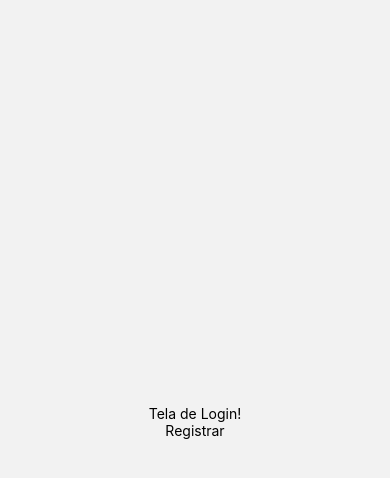
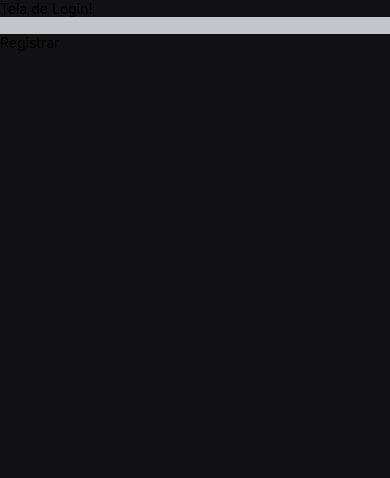
Before and after one commit to thalisson-danelon/dt-money-app, a React Native app: screen /Login in a window 390 px wide. Shown: the top 478 px of the page. Built offline with nearby package versions, Linux system fonts and the light colour scheme.

Commit message:
feat: add keyboard-aware login container

```diff
--- /dev/null
+++ b/src/components/DismissKeyboardView/index.tsx
@@ -0,0 +1,20 @@
+import { FC, PropsWithChildren } from "react";
+import {
+  Keyboard,
+  KeyboardAvoidingView,
+  ScrollView,
+  TouchableWithoutFeedback,
+} from "react-native";
+import { SafeAreaView } from "react-native-safe-area-context";
+
+export const DismissKeyboardView: FC<PropsWithChildren> = ({ children }) => {
+  return (
+    <SafeAreaView className="flex-1 bg-background-primary">
+      <TouchableWithoutFeedback onPress={Keyboard.dismiss}>
+        <KeyboardAvoidingView behavior="padding" className="flex-1">
+          <ScrollView>{children}</ScrollView>
+        </KeyboardAvoidingView>
+      </TouchableWithoutFeedback>
+    </SafeAreaView>
+  );
+};
--- a/src/screens/Login/index.tsx
+++ b/src/screens/Login/index.tsx
@@ -1,17 +1,19 @@
+import { DismissKeyboardView } from "@/components/DismissKeyboardView";
 import { PublicStackParamList } from "@/routes/PublicRoutes";
 import { useNavigation } from "@react-navigation/native";
 import { StackNavigationProp } from "@react-navigation/stack";
-import { View, Text, TouchableOpacity } from "react-native";
+import { Text, TouchableOpacity, TextInput } from "react-native";
 
 export const Login = () => {
   const navigation = useNavigation<StackNavigationProp<PublicStackParamList>>();
 
   return (
-    <View className="flex-1 items-center justify-center">
+    <DismissKeyboardView>
       <Text>Tela de Login!</Text>
+      <TextInput className="bg-gray-500 w-full" />
       <TouchableOpacity onPress={() => navigation.navigate("Register")}>
         <Text>Registrar</Text>
       </TouchableOpacity>
-    </View>
+    </DismissKeyboardView>
   );
 };
```
